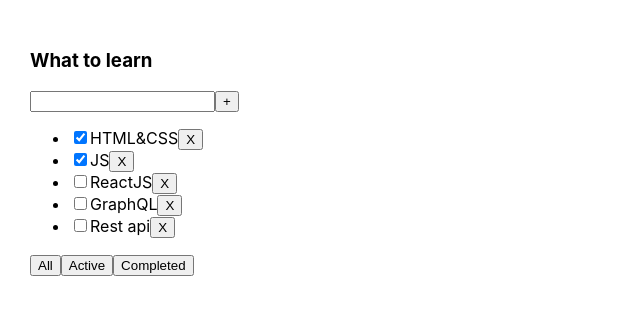
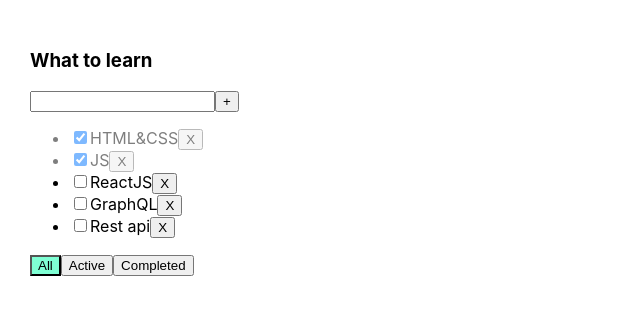
Before and after one commit to dimrys/it-incubator-todolist-ts-02, a React (Create React App) app: page / in a window 1280 px wide. Shown: the top 314 px of the page, without its empty margins (0-640 px from the left). Built offline with nearby package versions, Linux system fonts and the light colour scheme.

Commit message:
lesson 05 start

```diff
--- a/src/App.css
+++ b/src/App.css
@@ -6,3 +6,19 @@
 .App > div {
   margin-right: 50px;
 }
+
+.error {
+  border: red 1px solid;
+}
+
+.error-message {
+  color: red;
+}
+
+.active-filter {
+  background-color: aquamarine;
+}
+
+.is-done {
+  opacity: 0.5;
+}
--- a/src/App.tsx
+++ b/src/App.tsx
@@ -62,6 +62,8 @@
                 deleteTask = {deleteTask}
                 filteredTask = {filteredTask}
                 addTask = {addTask}
+                changeStatus = {changeStatus}
+                filter = {filter}
             />
 
         </div>
--- a/src/Todolist.tsx
+++ b/src/Todolist.tsx
@@ -13,20 +13,38 @@
     deleteTask: (id: string) => void
     filteredTask: (filter: FilterType) => void
     addTask: (inputTitle: string) => void
+    changeStatus: (taskID: string, isDone: boolean) => void
+    filter: string
 }
 
 export function Todolist(props: PropsType) {
 
     let [inputTitle, setInputTitle] = useState("")
+    let [error, setError] = useState<string|null>(null)
 
     const addTask = () => {
-        props.addTask(inputTitle)
-        setInputTitle("")
+        if (inputTitle.trim() !== "") {
+            props.addTask(inputTitle)
+            setInputTitle("")
+        } else {
+            setError("Title is required")
+        }
+
     }
 
     const onChangHandler = (e: ChangeEvent<HTMLInputElement>) => {setInputTitle(e.currentTarget.value)}
 
-    const onKeyPressHandler = (e: KeyboardEvent<HTMLInputElement>) => { if(e.key === 'Enter') {addTask()}}
+    const onKeyPressHandler = (e: KeyboardEvent<HTMLInputElement>) => {
+        setError(null)
+        if(e.key === 'Enter') {
+            addTask()
+        }
+    }
+
+    const onClickHandlerAll = () => {props.filteredTask("all")}
+    const onClickHandlerActive = ()=> {props.filteredTask("active")}
+    const onClickHandlerCompleted = () => {props.filteredTask("completed")}
+
 
 
 
@@ -36,23 +54,32 @@
             <input value={inputTitle}
                    onChange={onChangHandler}
                    onKeyPress={onKeyPressHandler}
+                   className={error ? "error" : ""}
             />
             <button onClick={addTask}>+</button>
+            {error && <div className="error-message">{error}</div>}
         </div>
         <ul>
+            {
+                props.tasks.map(t => {
+                    const onClickHandler = () => props.deleteTask(t.id)
+                    const onChangeHandler =(e:ChangeEvent<HTMLInputElement>) => {
+                        let newIsDoneValue = e.currentTarget.checked
+                        props.changeStatus(t.id, newIsDoneValue)
+                    }
+                    return <li key ={t.id} className={t.isDone ? "is-done": ""}>
+                        <input type="checkbox" onChange={ onChangeHandler } checked={t.isDone}/>
+                        <span>{t.title}</span>
+                        <button onClick={ onClickHandler}>X</button>
+                    </li>
+                })
+            }
 
-            {props.tasks.map(t =>
-                <li key={t.id}>
-                    <input type="checkbox" checked={t.isDone}/>
-                    <span>{t.title}</span>
-                    <button onClick={() => { props.deleteTask(t.id)}}>X</button>
-                </li>
-            )}
         </ul>
         <div>
-            <button onClick={() => {props.filteredTask("all")}}>All</button>
-            <button onClick={()=> {props.filteredTask("active")}}>Active</button>
-            <button onClick={() => {props.filteredTask("completed")}}>Completed</button>
+            <button className={props.filter === "all" ? "active-filter": ""} onClick={onClickHandlerAll}>All</button>
+            <button className={props.filter === "active" ? "active-filter": ""} onClick={onClickHandlerActive}>Active</button>
+            <button className={props.filter === "completed" ? "active-filter": ""} onClick={onClickHandlerCompleted}>Completed</button>
         </div>
     </div>
 }
```
